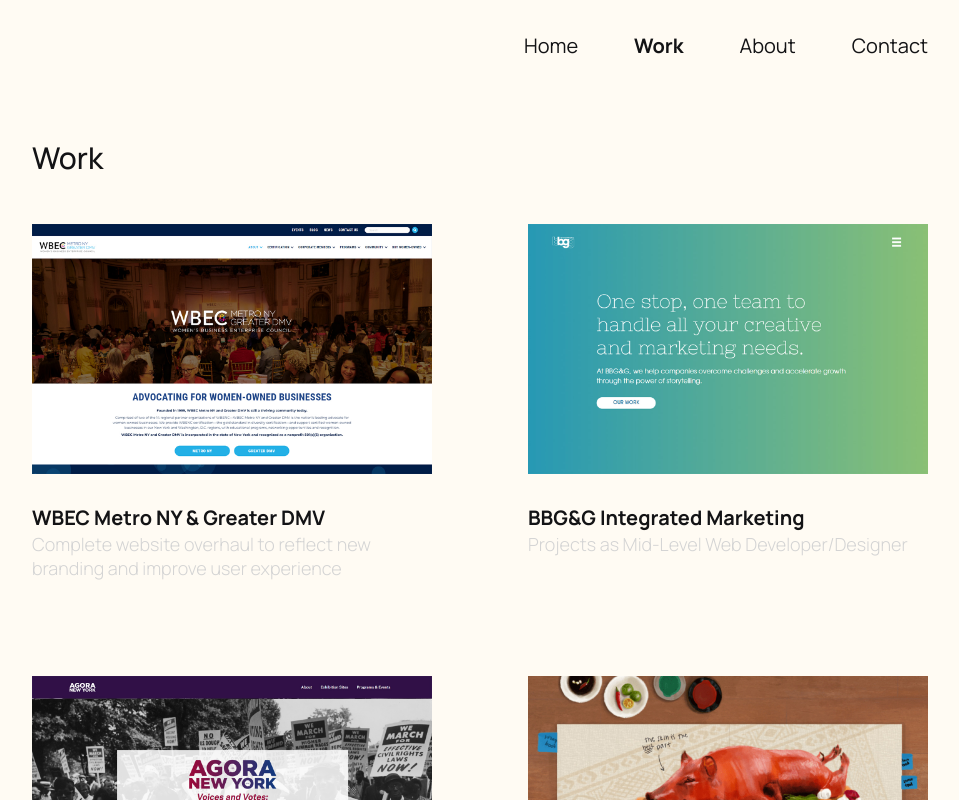
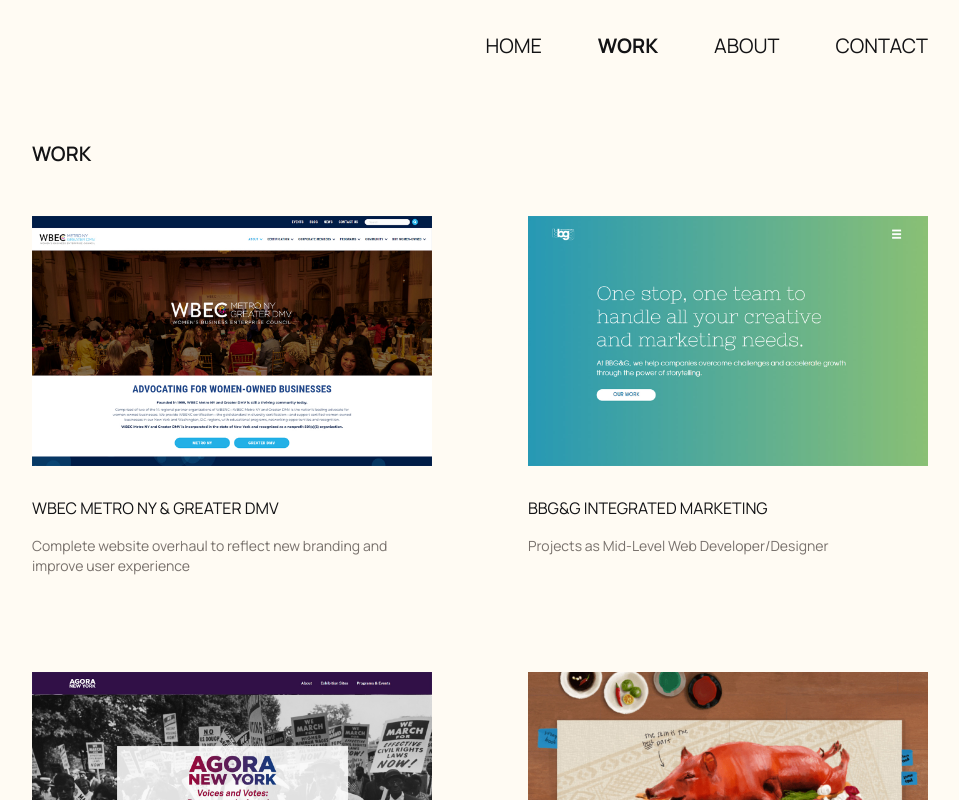
Before and after one commit to aescaba/portfolio, a Next.js app: page /work in a window 1280 px wide. Shown: the top 800 px of the page, without its empty margins (160-1119 px from the left). Built offline with nearby package versions, Linux system fonts and the light colour scheme.

Commit message:
edit fonts and styling

```diff
--- a/components/navbar.js
+++ b/components/navbar.js
@@ -9,7 +9,7 @@ export default function Navbar() {
     const router = useRouter();
     return (
 
-        <nav className="nav_container flex justify-end mx-10 md:mx-24 lg:mx-32 xl:mx-48 2xl:mx-80 my-8 text-xl space-x-6 md:space-x-10 lg:space-x-14">
+        <nav className="nav_container flex justify-end mx-10 md:mx-24 lg:mx-32 xl:mx-48 2xl:mx-80 my-8 text-xl space-x-6 md:space-x-10 lg:space-x-14 text-base uppercase">
             {navigationRoutes.map((singleRoute) => {
                 return (
                     <NavigationLink
@@ -30,7 +30,7 @@ function NavigationLink({ href, text, router }) {
     return (
         <Link href={href === "/home" ? "/" : href} passHref>
             <a href={href === "/home" ? "/" : href}
-                className={`${isActive && "nav_item_active font-bold"} nav_item transition ease-in-out delay-75 hover:text-amber-400`}
+                className={`${isActive && "nav_item_active font-bold"} nav_item transition ease-in-out delay-75 hover:text-amber-500`}
             >
                 {text}
             </a>
--- a/components/pagetitle.js
+++ b/components/pagetitle.js
@@ -1,6 +1,6 @@
 
 export default function PageTitle({title}) {
     return (
-        <h1 class="text-3xl my-12 font-medium">{title}</h1>
+        <h1 class="text-xl my-12 font-semibold uppercase">{title}</h1>
     );
 }
--- a/components/worklisting.js
+++ b/components/worklisting.js
@@ -12,20 +12,20 @@ export default function WorkListing({imgsrc, path, title, description}) {
 
     return (
         <div class="">
-            <div class="transition ease-in-out delay-100 hover:text-amber-400">
+            <div class="transition ease-in-out delay-100 hover:text-amber-500">
                 <Link href={"/work/"+ `${path}`}>
                     <a>
                         <div class="mb-4 lg:mb-6">
                             <Image alt={"Preview of " + `${title}`} src={imgsrc} placeholder="blur" width={1280} height={800}/>
                         </div>
 
-                        <div class="font-bold text-xl">
+                        <div class="uppercase mb-4">
                             {title}
                         </div>
                     </a>
                 </Link>
             </div>
-            <div class="font-light text-neutral-300 text-lg leading-6">
+            <div class=" text-sm text-stone-500">
                 {description}
             </div>
       </div>
```
